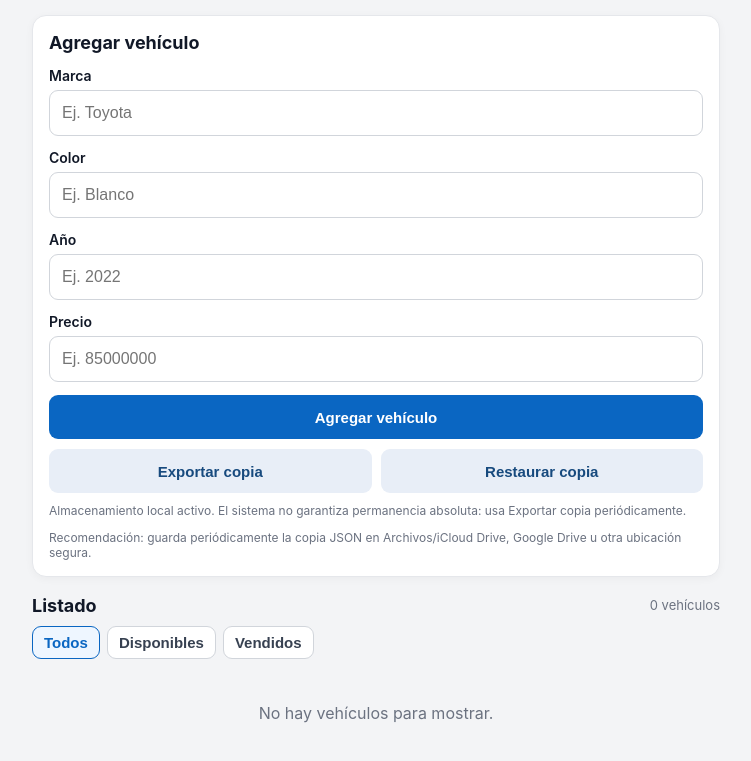
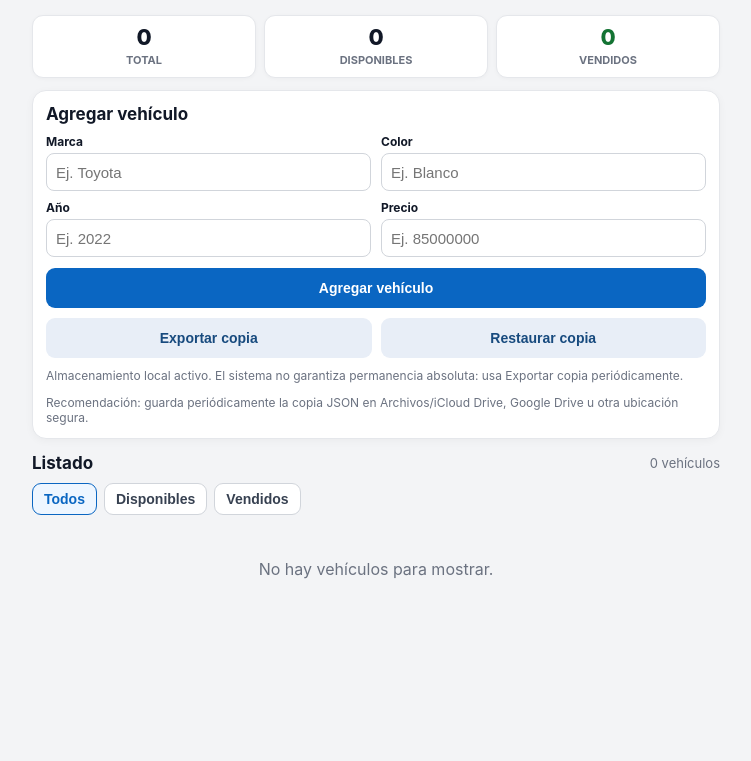
Before and after one commit to brahianstiven9-blip/Inventario_alejandro, a plain HTML site: page index.html in a window 1280 px wide. Shown: the part 87-848 px from the top of the page, without its empty margins (264-1015 px from the left). After the commit the page ends 800 px from the top, so only its background shows below. Drawn offline with Linux system fonts and the light colour scheme.

Commit message:
Add files via upload

```diff
--- a/index.html
+++ b/index.html
@@ -50,34 +50,67 @@
     }
     h1{font-size:24px;margin:0}
     .subtitle{color:var(--muted);font-size:14px;margin-top:4px}
+    .summary{
+      display:grid;
+      grid-template-columns:repeat(3,1fr);
+      gap:8px;
+      margin-bottom:12px;
+    }
+    .summary-card{
+      background:var(--card);
+      border:1px solid #e5e7eb;
+      border-radius:11px;
+      padding:10px 8px;
+      text-align:center;
+      box-shadow:0 1px 4px rgba(0,0,0,.03);
+    }
+    .summary-number{
+      font-size:22px;
+      line-height:1;
+      font-weight:800;
+      color:var(--text);
+    }
+    .summary-label{
+      margin-top:5px;
+      font-size:11px;
+      color:var(--muted);
+      font-weight:650;
+    }
+    .summary-card.sold .summary-number{color:var(--success)}
     .card{
       background:var(--card);
       border:1px solid #e5e7eb;
       border-radius:14px;
-      padding:16px;
-      margin-bottom:18px;
+      padding:13px;
+      margin-bottom:14px;
       box-shadow:0 2px 8px rgba(0,0,0,.04);
     }
     .form-title,.list-title{
-      font-size:18px;
+      font-size:17px;
       font-weight:700;
-      margin:0 0 14px;
+      margin:0 0 10px;
     }
-    .field{margin-bottom:13px}
+    .form-grid{
+      display:grid;
+      grid-template-columns:1fr 1fr;
+      gap:9px 10px;
+      margin-bottom:11px;
+    }
+    .field{margin:0}
     label{
       display:block;
-      font-size:14px;
-      font-weight:600;
-      margin-bottom:6px;
+      font-size:12px;
+      font-weight:650;
+      margin-bottom:4px;
     }
     input, select{
       width:100%;
-      min-height:46px;
+      min-height:38px;
       border:1px solid var(--border);
-      border-radius:9px;
+      border-radius:8px;
       background:#fff;
-      padding:10px 12px;
-      font-size:16px;
+      padding:7px 9px;
+      font-size:15px;
       color:var(--text);
     }
     input:focus,select:focus{
@@ -87,8 +120,8 @@
     button{
       border:0;
       border-radius:9px;
-      min-height:44px;
-      font-size:15px;
+      min-height:40px;
+      font-size:14px;
       font-weight:650;
       cursor:pointer;
     }
@@ -198,6 +231,12 @@
     }
     #restoreInput{display:none}
     @media (max-width:420px){
+      .app{padding-left:12px;padding-right:12px}
+      .header{margin-bottom:12px}
+      .logo{width:56px;height:56px}
+      h1{font-size:21px}
+      .summary-number{font-size:20px}
+      .summary-label{font-size:10px}
       .vehicle{flex-direction:column}
       .actions{width:100%;flex-direction:row;justify-content:space-between;align-items:center}
     }
@@ -213,9 +252,25 @@
       </div>
     </header>
 
+    <section class="summary" aria-label="Resumen del inventario">
+      <div class="summary-card">
+        <div id="summaryTotal" class="summary-number">0</div>
+        <div class="summary-label">TOTAL</div>
+      </div>
+      <div class="summary-card">
+        <div id="summaryAvailable" class="summary-number">0</div>
+        <div class="summary-label">DISPONIBLES</div>
+      </div>
+      <div class="summary-card sold">
+        <div id="summarySold" class="summary-number">0</div>
+        <div class="summary-label">VENDIDOS</div>
+      </div>
+    </section>
+
     <section class="card">
       <h2 class="form-title">Agregar vehículo</h2>
       <form id="vehicleForm">
+        <div class="form-grid">
           <div class="field">
             <label for="marca">Marca</label>
             <input id="marca" name="marca" autocomplete="off" placeholder="Ej. Toyota" required />
@@ -234,6 +289,7 @@
           <div class="field">
             <label for="precio">Precio</label>
             <input id="precio" name="precio" inputmode="numeric" placeholder="Ej. 85000000" required />
+          </div>
         </div>
 
         <button class="primary" type="submit">Agregar vehículo</button>
@@ -358,6 +414,15 @@ function escapeHTML(value) {
 
 async function renderVehicles() {
   let vehicles = await getAllVehicles();
+
+  // Resumen superior
+  const total = vehicles.length;
+  const vendidos = vehicles.filter(v => v.vendido).length;
+  const disponibles = total - vendidos;
+
+  document.getElementById("summaryTotal").textContent = total;
+  document.getElementById("summaryAvailable").textContent = disponibles;
+  document.getElementById("summarySold").textContent = vendidos;
 
   vehicles.sort((a, b) => {
     if (a.vendido !== b.vendido) return a.vendido ? 1 : -1;
```
Also changed, not shown: sw.js (+20 -4 lines). Lines whose indentation alone changed are shown as unchanged.
